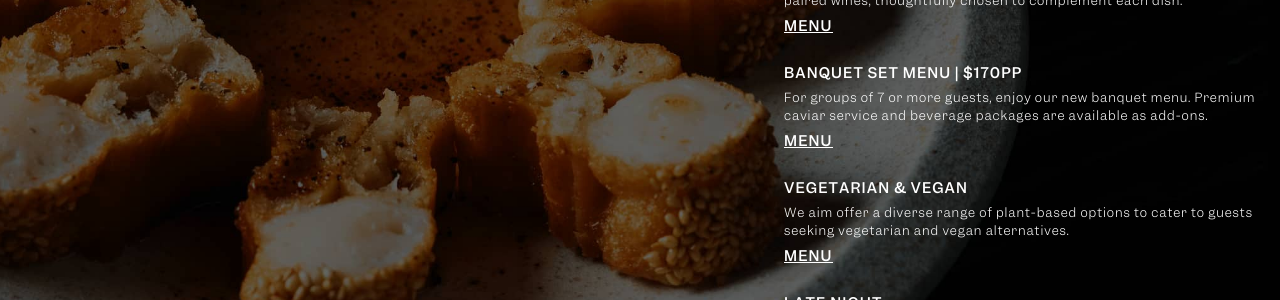
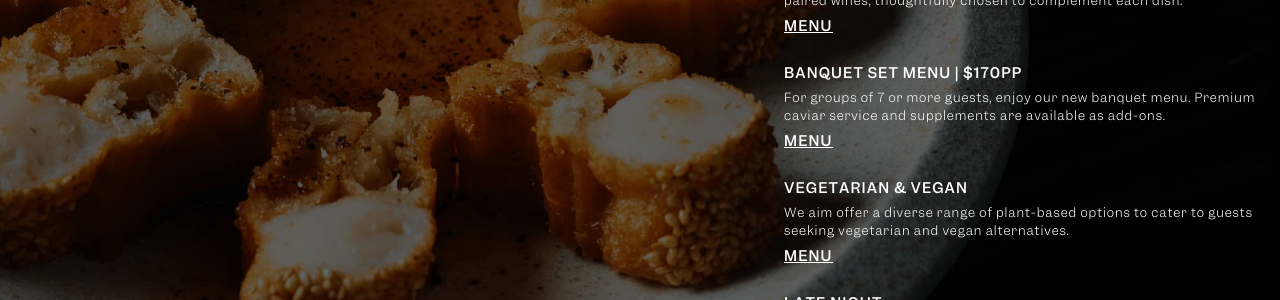
Before and after one commit to yugenteabar/restaurant, a Jekyll site: the page built from _pages/food.md, in a window 1280 px wide and 900 px high, scrolled down 418 px. Shown: the part 171-471 px from the top of the window. Built offline with Jekyll 4.4.1, drawn with Linux system fonts in a browser that asks for light colours.

Commit message:
TinaCMS content update

```diff
--- a/_pages/food.md
+++ b/_pages/food.md
@@ -23,9 +23,9 @@ menus:
     menu_link_text: Menu
     pdf_file: /assets/images/Yugen Che'f Exp Menu 12.pdf
   - menu_title: BANQUET SET MENU | $170PP
-    menu_description: 'For groups of 7 or more guests, enjoy our new banquet menu. Premium caviar service and beverage packages are available as add-ons.'
+    menu_description: 'For groups of 7 or more guests, enjoy our new banquet menu. Premium caviar service and supplements are available as add-ons.'
     menu_link_text: Menu
-    pdf_file: /assets/images/Yugen Banquet $170_12.pdf
+    pdf_file: /assets/images/Yugen Banquet 170_07.pdf
   - menu_title: VEGETARIAN & VEGAN
     menu_description: We aim offer a diverse range of plant-based options to cater to guests seeking vegetarian and vegan alternatives.
     menu_link_text: Menu
```
